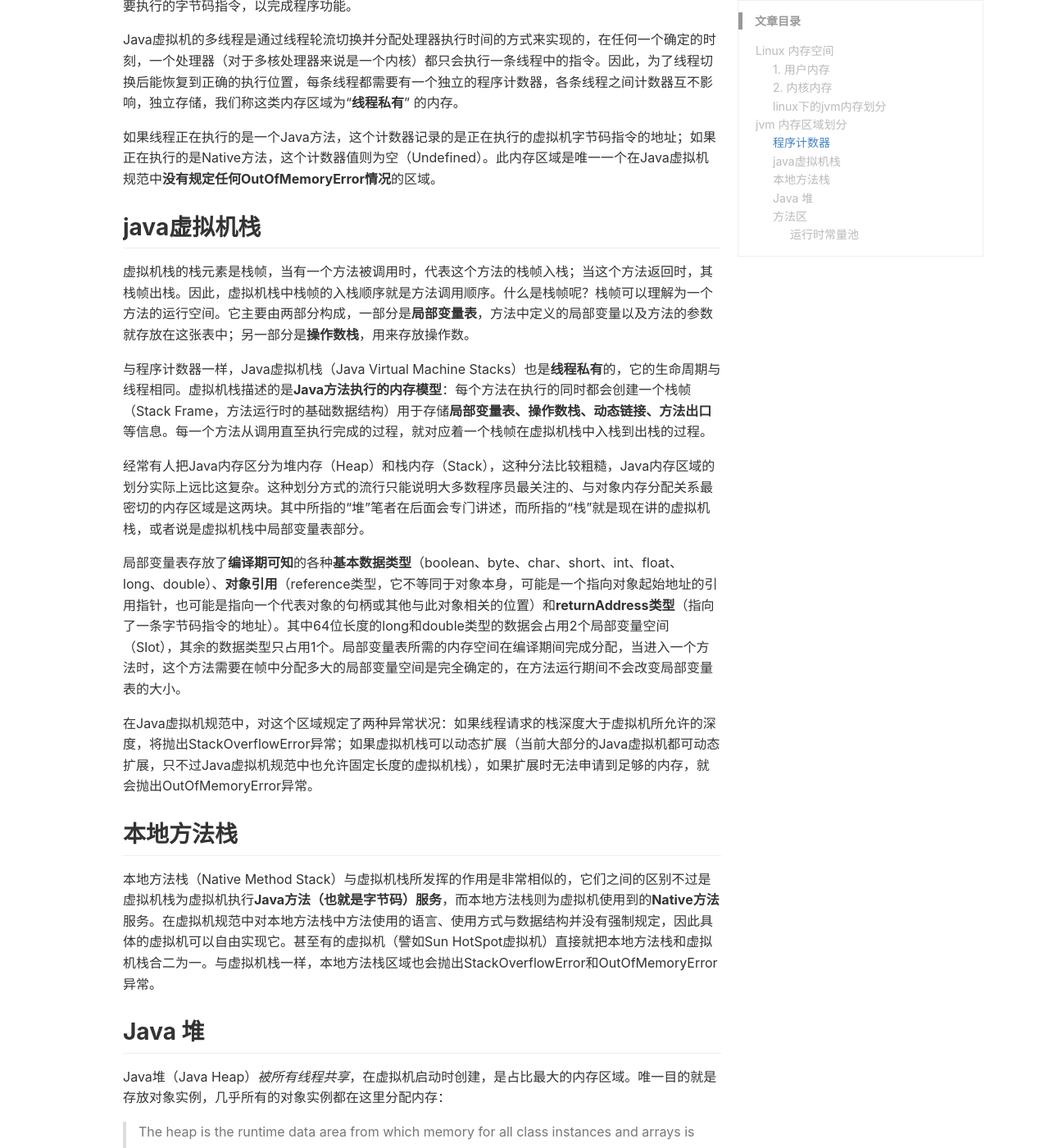
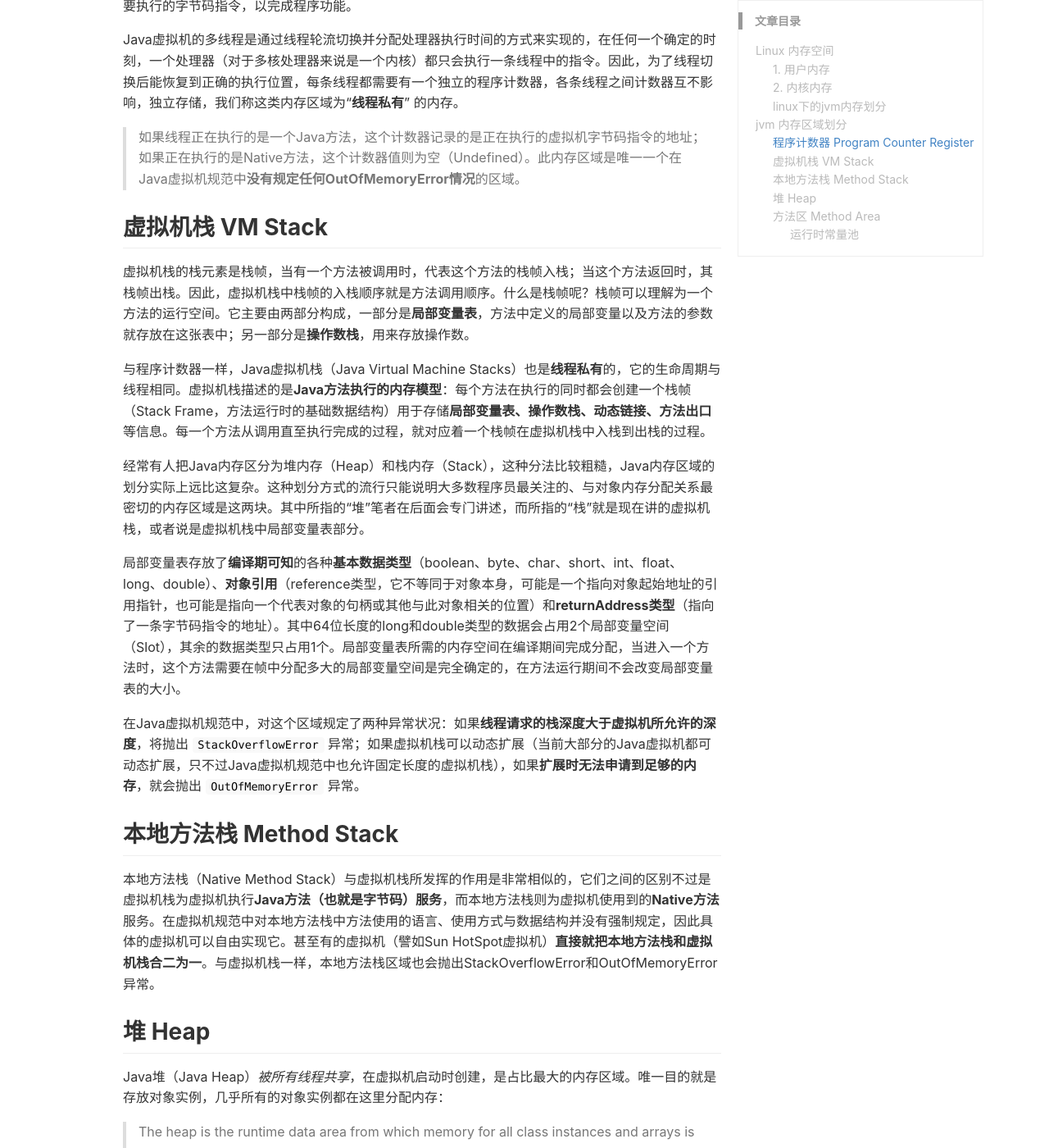
Before and after one commit to stdupanda/stdupanda.github.io, a Jekyll site: the page built from _posts/java/2019-03-04-concurrent-04-jvm.md, in a window 1280 px wide and 1400 px high, scrolled down 3108 px. Shown: the whole window at 82% size. Built offline with Jekyll 4.4.1, drawn with Linux system fonts in a browser that asks for light colours; nearby versions of some CDN libraries; comment, search, counter and statistics services are not loaded; some of the changed text lies outside the part shown.

Commit message:
update jvm

```diff
--- a/_posts/java/2019-03-04-concurrent-04-jvm.md
+++ b/_posts/java/2019-03-04-concurrent-04-jvm.md
@@ -60,15 +60,15 @@ Java虚拟机在执行Java程序的过程中会把它所管理的内存划分为
 
 ![image](https://github.com/stdupanda/stdupanda.github.io/raw/master/images/posts/jvm_runtime_region.png)
 
-## 程序计数器
+## 程序计数器 Program Counter Register
 
 程序计数器（Program Counter Register）是一块较小的内存空间，可以看作是当前线程所执行的字节码的位置指示器。按照虚拟机规范，字节码解释器工作时就是通过改变这个计数器的值来选取下一条需要执行的字节码指令，以完成程序功能。
 
 Java虚拟机的多线程是通过线程轮流切换并分配处理器执行时间的方式来实现的，在任何一个确定的时刻，一个处理器（对于多核处理器来说是一个内核）都只会执行一条线程中的指令。因此，为了线程切换后能恢复到正确的执行位置，每条线程都需要有一个独立的程序计数器，各条线程之间计数器互不影响，独立存储，我们称这类内存区域为“**线程私有**” 的内存。
 
-如果线程正在执行的是一个Java方法，这个计数器记录的是正在执行的虚拟机字节码指令的地址；如果正在执行的是Native方法，这个计数器值则为空（Undefined）。此内存区域是唯一一个在Java虚拟机规范中**没有规定任何OutOfMemoryError情况**的区域。
+> 如果线程正在执行的是一个Java方法，这个计数器记录的是正在执行的虚拟机字节码指令的地址；如果正在执行的是Native方法，这个计数器值则为空（Undefined）。此内存区域是唯一一个在Java虚拟机规范中**没有规定任何OutOfMemoryError情况**的区域。
 
-## java虚拟机栈
+## 虚拟机栈 VM Stack
 
 虚拟机栈的栈元素是栈帧，当有一个方法被调用时，代表这个方法的栈帧入栈；当这个方法返回时，其栈帧出栈。因此，虚拟机栈中栈帧的入栈顺序就是方法调用顺序。什么是栈帧呢？栈帧可以理解为一个方法的运行空间。它主要由两部分构成，一部分是**局部变量表**，方法中定义的局部变量以及方法的参数就存放在这张表中；另一部分是**操作数栈**，用来存放操作数。
 
@@ -78,13 +78,13 @@ Java虚拟机的多线程是通过线程轮流切换并分配处理器执行时
 
 局部变量表存放了**编译期可知**的各种**基本数据类型**（boolean、byte、char、short、int、float、long、double）、**对象引用**（reference类型，它不等同于对象本身，可能是一个指向对象起始地址的引用指针，也可能是指向一个代表对象的句柄或其他与此对象相关的位置）和**returnAddress类型**（指向了一条字节码指令的地址）。其中64位长度的long和double类型的数据会占用2个局部变量空间（Slot），其余的数据类型只占用1个。局部变量表所需的内存空间在编译期间完成分配，当进入一个方法时，这个方法需要在帧中分配多大的局部变量空间是完全确定的，在方法运行期间不会改变局部变量表的大小。
 
-在Java虚拟机规范中，对这个区域规定了两种异常状况：如果线程请求的栈深度大于虚拟机所允许的深度，将抛出StackOverflowError异常；如果虚拟机栈可以动态扩展（当前大部分的Java虚拟机都可动态扩展，只不过Java虚拟机规范中也允许固定长度的虚拟机栈），如果扩展时无法申请到足够的内存，就会抛出OutOfMemoryError异常。
+在Java虚拟机规范中，对这个区域规定了两种异常状况：如果**线程请求的栈深度大于虚拟机所允许的深度**，将抛出 `StackOverflowError` 异常；如果虚拟机栈可以动态扩展（当前大部分的Java虚拟机都可动态扩展，只不过Java虚拟机规范中也允许固定长度的虚拟机栈），如果**扩展时无法申请到足够的内存**，就会抛出 `OutOfMemoryError` 异常。
 
-## 本地方法栈
+## 本地方法栈 Method Stack
 
-本地方法栈（Native Method Stack）与虚拟机栈所发挥的作用是非常相似的，它们之间的区别不过是虚拟机栈为虚拟机执行**Java方法（也就是字节码）服务**，而本地方法栈则为虚拟机使用到的**Native方法**服务。在虚拟机规范中对本地方法栈中方法使用的语言、使用方式与数据结构并没有强制规定，因此具体的虚拟机可以自由实现它。甚至有的虚拟机（譬如Sun HotSpot虚拟机）直接就把本地方法栈和虚拟机栈合二为一。与虚拟机栈一样，本地方法栈区域也会抛出StackOverflowError和OutOfMemoryError异常。
+本地方法栈（Native Method Stack）与虚拟机栈所发挥的作用是非常相似的，它们之间的区别不过是虚拟机栈为虚拟机执行**Java方法（也就是字节码）服务**，而本地方法栈则为虚拟机使用到的**Native方法**服务。在虚拟机规范中对本地方法栈中方法使用的语言、使用方式与数据结构并没有强制规定，因此具体的虚拟机可以自由实现它。甚至有的虚拟机（譬如Sun HotSpot虚拟机）**直接就把本地方法栈和虚拟机栈合二为一**。与虚拟机栈一样，本地方法栈区域也会抛出StackOverflowError和OutOfMemoryError异常。
 
-## Java 堆
+## 堆 Heap
 
 Java堆（Java Heap）*被所有线程共享*，在虚拟机启动时创建，是占比最大的内存区域。唯一目的就是存放对象实例，几乎所有的对象实例都在这里分配内存：
 
@@ -92,7 +92,7 @@ Java堆（Java Heap）*被所有线程共享*，在虚拟机启动时创建，
 
 Java堆是垃圾收集器管理的主要区域，因此很多时候也被称做“GC堆”（GarbageCollected Heap）。从内存回收的角度来看，由于现在收集器基本都采用分代收集算法，所以Java堆中还可以细分为：新生代和老年代；再细致一点的有Eden空间、From Survivor空间、To Survivor空间等。从内存分配的角度来看，线程共享的Java堆中可能划分出多个线程私有的分配缓冲区（Thread Local Allocation Buffer,TLAB）。不过无论如何划分，都与存放内容无关，无论哪个区域，存储的都仍然是对象实例，进一步划分的目的是为了更好地回收内存，或者更快地分配内存。根据Java虚拟机规范的规定，Java堆可以处于物理上不连续的内存空间中，只要逻辑上是连续的即可，就像我们的磁盘空间一样。在实现时，既可以实现成固定大小的，也可以是可扩展的，不过当前主流的虚拟机都是按照可扩展来实现的（通过-Xmx和-Xms控制）。如果在堆中没有内存完成实例分配，并且堆也无法再扩展时，将会抛出OutOfMemoryError异常。
 
-## 方法区
+## 方法区 Method Area
 
 方法区（Method Area）与Java堆一样，是*各个线程共享*的内存区域，它用于存储已被虚拟机加载的**类信息、常量、静态变量、即时编译器编译后的代码**等数据。
 
```
